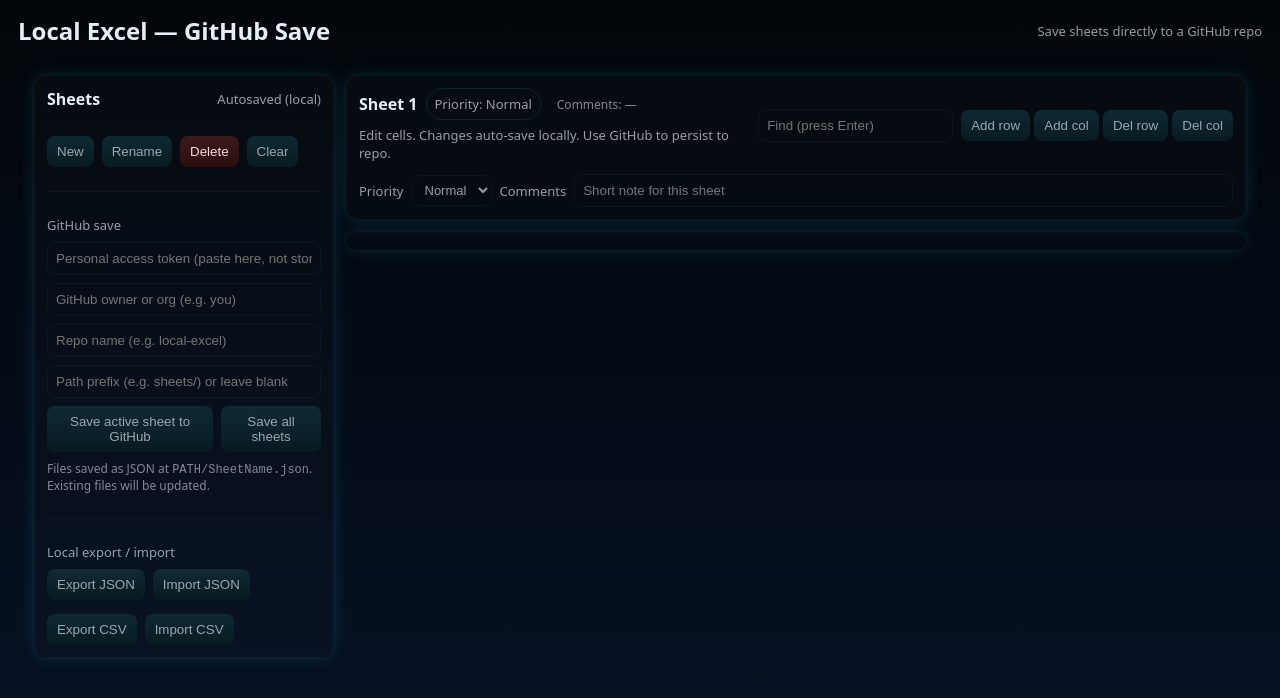
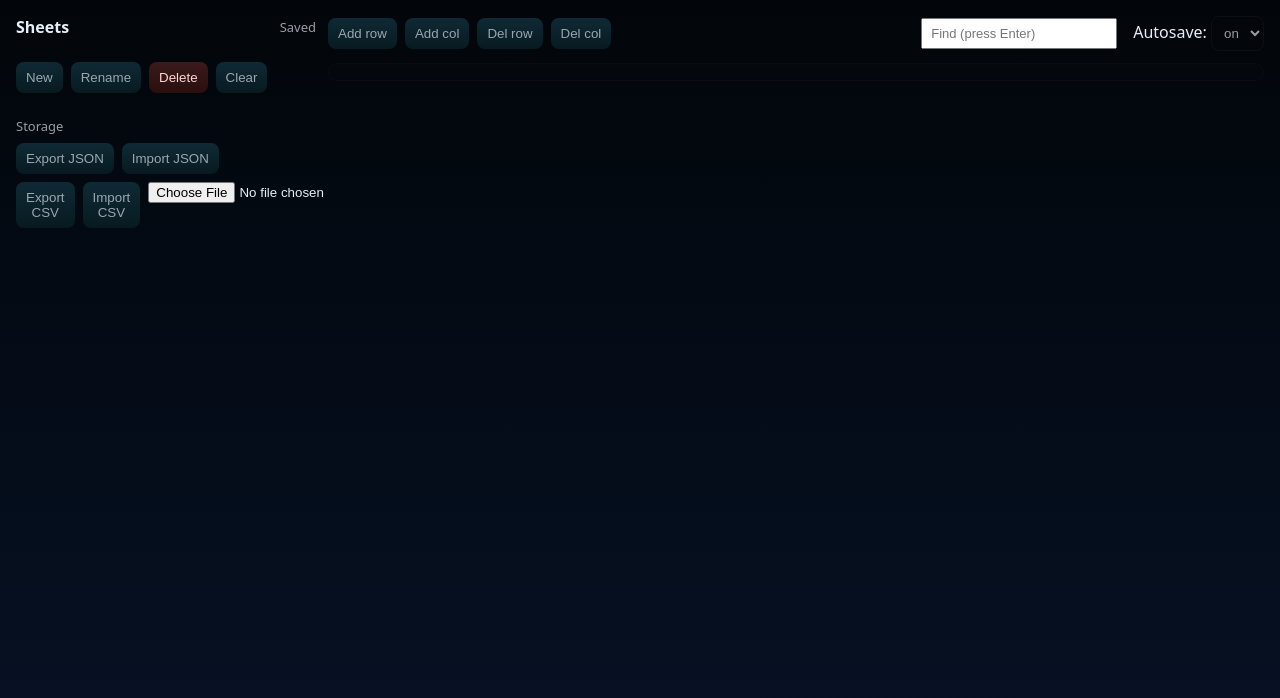
Before and after one commit to SleepyNqx/subtrahi3rtes.github.io, a plain HTML site: page index.html in a window 1280 px wide. Drawn offline with Linux system fonts and the light colour scheme.

Commit message:
Update index.html

```diff
--- a/index.html
+++ b/index.html
@@ -7,99 +7,45 @@
 <link rel="stylesheet" href="style.css">
 </head>
 <body>
-<div style="padding:14px 18px;">
-  <div style="display:flex;gap:12px;align-items:center;justify-content:space-between;margin-bottom:12px">
-    <h2 style="margin:0">Local Excel — GitHub Save</h2>
-    <div class="muted">Save sheets directly to a GitHub repo</div>
-  </div>
-
-  <div class="app">
-    <div class="sidebar card">
-      <div style="display:flex;flex-direction:column;gap:6px">
-        <div style="display:flex;gap:8px;align-items:center;justify-content:space-between">
-          <strong>Sheets</strong>
-          <div class="status muted" id="saveStatus">Autosaved (local)</div>
-        </div>
-        <div class="sheets" id="sheets"></div>
+<div class='app'>
+  <div class='sidebar'>
+    <div style='display:flex;align-items:center;justify-content:space-between'>
+      <strong>Sheets</strong>
+      <small class='muted' id='status'>Saved</small>
+    </div>
+    <div class='sheets' id='sheets'></div>
+    <div class='controls'>
+      <button id='newSheet'>New</button>
+      <button id='renameSheet'>Rename</button>
+      <button id='deleteSheet' class='danger'>Delete</button>
+      <button id='clearSheet'>Clear</button>
+    </div>
+    <div style='margin-top:12px'>
+      <div class='muted'>Storage</div>
+      <div style='display:flex;gap:8px;margin-top:8px'>
+        <button id='exportAll'>Export JSON</button>
+        <button id='importAll'>Import JSON</button>
       </div>
-
-      <div class="controls" style="margin-top:8px">
-        <button id="newSheet">New</button>
-        <button id="renameSheet">Rename</button>
-        <button id="deleteSheet" class="danger">Delete</button>
-        <button id="clearSheet">Clear</button>
-      </div>
-
-      <hr style="border:none;border-top:1px solid rgba(255,255,255,0.03);margin:12px 0">
-
-      <div style="display:flex;flex-direction:column;gap:8px">
-        <div class="muted">GitHub save</div>
-        <input id="ghToken" class="input token-field" placeholder="Personal access token (paste here, not stored)" />
-        <input id="ghOwner" class="input" placeholder="GitHub owner or org (e.g. you)" />
-        <input id="ghRepo" class="input" placeholder="Repo name (e.g. local-excel)" />
-        <input id="ghPath" class="input" placeholder="Path prefix (e.g. sheets/) or leave blank" />
-        <div style="display:flex;gap:8px">
-          <button id="saveToGH">Save active sheet to GitHub</button>
-          <button id="saveAllToGH">Save all sheets</button>
-        </div>
-        <div class="hint">Files saved as JSON at <code>PATH/SheetName.json</code>. Existing files will be updated.</div>
-      </div>
-
-      <hr style="border:none;border-top:1px solid rgba(255,255,255,0.03);margin:12px 0">
-
-      <div style="display:flex;flex-direction:column;gap:8px">
-        <div class="muted">Local export / import</div>
-        <div style="display:flex;gap:8px">
-          <button id="exportAll">Export JSON</button>
-          <button id="importAll">Import JSON</button>
-        </div>
-        <div style="display:flex;gap:8px;margin-top:6px">
-          <button id="exportCSV">Export CSV</button>
-          <label for="importCSV"><button id="importCSVLabel">Import CSV</button></label>
-          <input id="importCSV" type="file" accept="text/csv" style="display:none"/>
-        </div>
+      <div style='display:flex;gap:8px;margin-top:8px'>
+        <button id='exportCSV'>Export CSV</button>
+        <label for='importCSV' style='display:inline-block'><button id='importCSVLabel'>Import CSV</button></label>
+        <input id='importCSV' type='file' accept='text/csv' />
       </div>
     </div>
-
-    <div class="main">
-      <div class="card">
-        <div style="display:flex;align-items:center;gap:12px">
-          <div style="flex:1">
-            <div style="display:flex;gap:8px;align-items:center">
-              <div id="sheetTitle" style="font-weight:600">Sheet 1</div>
-              <div class="glow-pill muted" id="sheetPriority">Priority: Normal</div>
-              <div class="hint" style="margin-left:8px">Comments: <span id="sheetComments" class="muted hint">—</span></div>
-            </div>
-            <div class="muted" style="margin-top:6px">Edit cells. Changes auto-save locally. Use GitHub to persist to repo.</div>
-          </div>
-
-          <div style="display:flex;gap:8px;align-items:center">
-            <input id="findInput" class="input" placeholder="Find (press Enter)" />
-            <div>
-              <button id="addRow">Add row</button>
-              <button id="addCol">Add col</button>
-              <button id="delRow">Del row</button>
-              <button id="delCol">Del col</button>
-            </div>
-          </div>
-        </div>
-
-        <div style="margin-top:12px;display:flex;gap:8px;align-items:center">
-          <div class="muted">Priority</div>
-          <select id="prioritySelect" class="input small">
-            <option value="Low">Low</option>
-            <option value="Normal" selected>Normal</option>
-            <option value="High">High</option>
-            <option value="Critical">Critical</option>
-          </select>
-          <div class="muted">Comments</div>
-          <input id="commentsInput" class="input" placeholder="Short note for this sheet" style="flex:1"/>
-        </div>
+  </div>
+  <div class='main'>
+    <div class='toolbar'>
+      <button id='addRow'>Add row</button>
+      <button id='addCol'>Add col</button>
+      <button id='delRow'>Del row</button>
+      <button id='delCol'>Del col</button>
+      <div class='search'>
+        <input id='findInput' placeholder='Find (press Enter)' class='small' />
       </div>
-
-      <div class="grid-wrap card" id="gridWrap">
-        <table class="sheet" id="sheetTable"></table>
-      </div>
+      <div style='margin-left:8px'>Autosave: <select id='autosave'><option value='on'>on</option><option value='off'>off</option></select></div>
+    </div>
+    <div class='grid-wrap'>
+      <table class='sheet' id='sheetTable'></table>
     </div>
   </div>
 </div>
```
